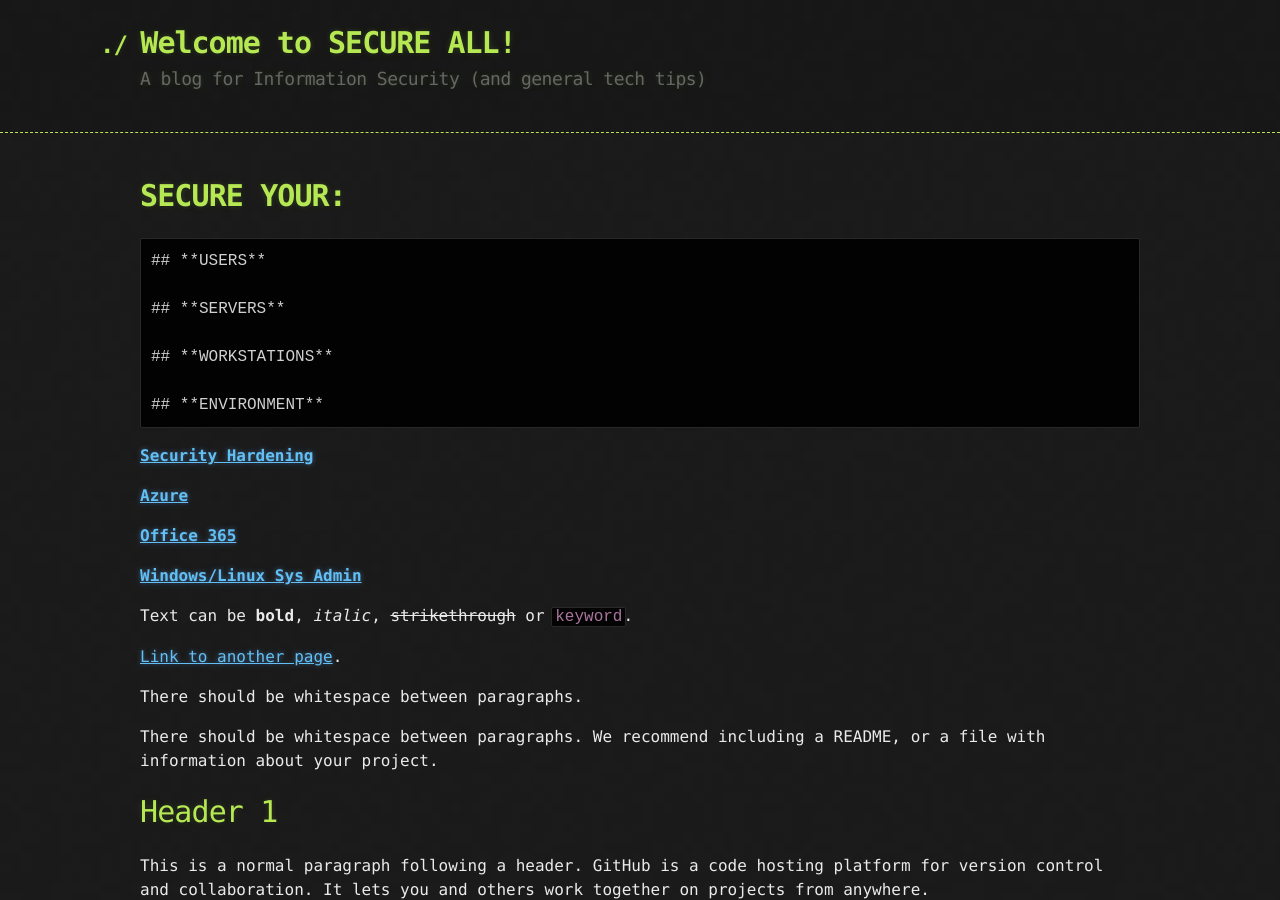
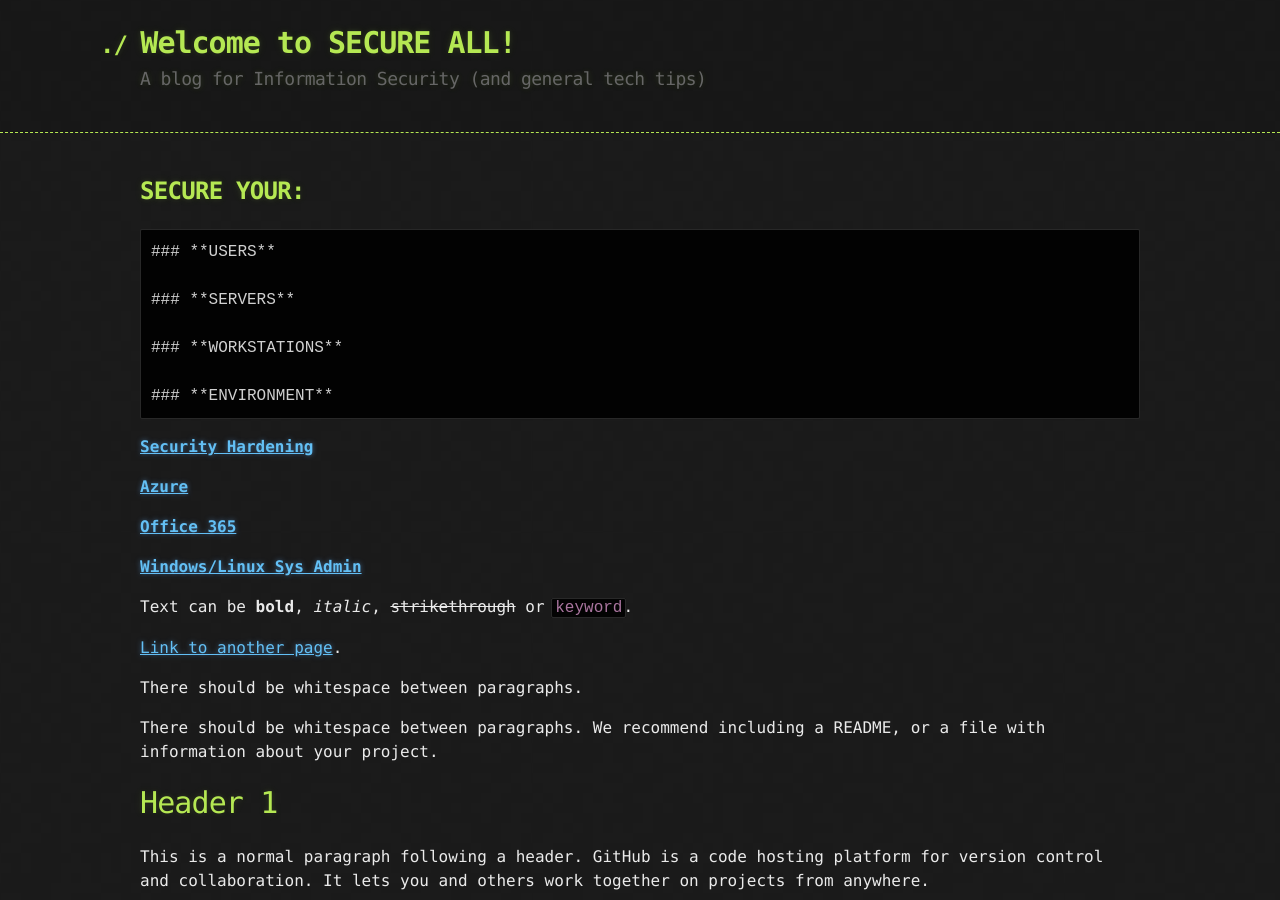
Before and after one commit to shnlnryn/blog, a Jekyll site: the page built from index.md, in a window 1280 px wide and 900 px high. Built offline with Jekyll 4.4.1, drawn with Linux system fonts in a browser that asks for light colours; our own code applies the rules of GitHub Pages for plain Markdown files.

```diff
--- a/index.md
+++ b/index.md
@@ -4,15 +4,15 @@ layout: default
 
 
 
-# **SECURE YOUR:**
+## **SECURE YOUR:**
 
-    ## **USERS**
+    ### **USERS**
 
-    ## **SERVERS**
+    ### **SERVERS**
 
-    ## **WORKSTATIONS**
+    ### **WORKSTATIONS**
 
-    ## **ENVIRONMENT**
+    ### **ENVIRONMENT**
 
 
 
```
